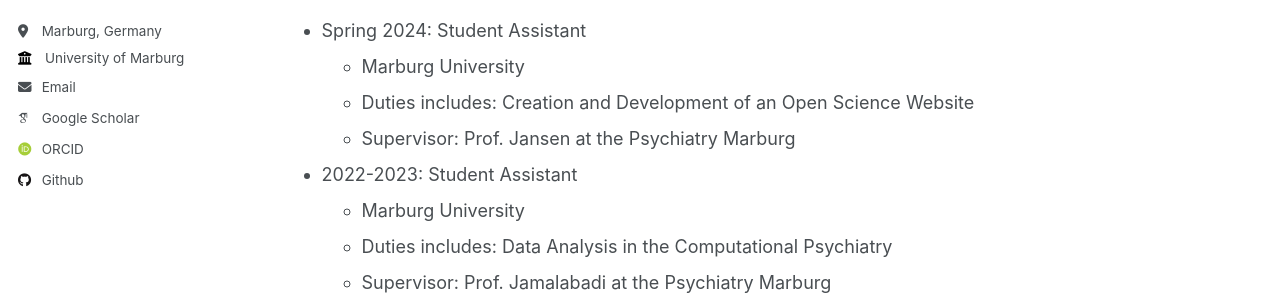
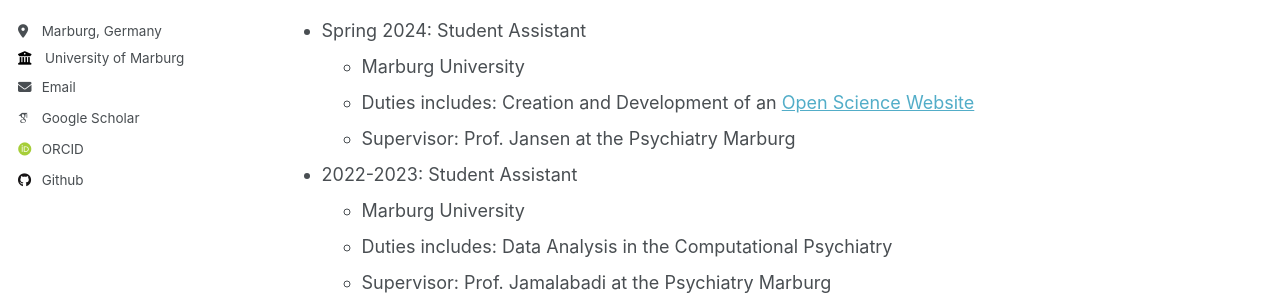
Before and after one commit to juliaelina/elina-stocker, a Jekyll site: the page built from _pages/cv.md, in a window 1280 px wide and 900 px high. Shown: the part 352-647 px from the top of the window. Built offline with Jekyll 4.4.1, drawn with Linux system fonts in a browser that asks for light colours; some web fonts are replaced; part of the change alters nothing that is shown.

Commit message:
Update cv.md

```diff
--- a/_pages/cv.md
+++ b/_pages/cv.md
@@ -20,7 +20,7 @@ Work experience
 ======
 * Spring 2024: Student Assistant
   * Marburg University
-  * Duties includes: Creation and Development of an Open Science Website
+  * Duties includes: Creation and Development of an [Open Science Website](https://brainresearch.de/)
   * Supervisor: Prof. Jansen at the Psychiatry Marburg
 
 * 2022-2023: Student Assistant
```
